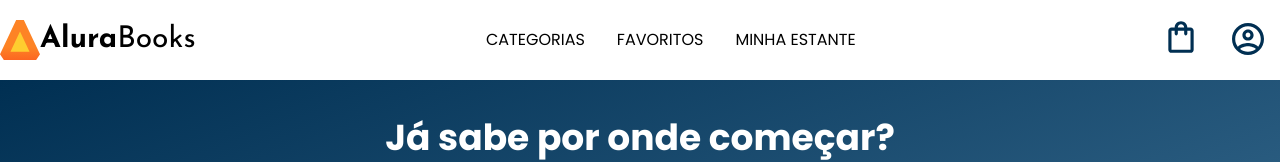
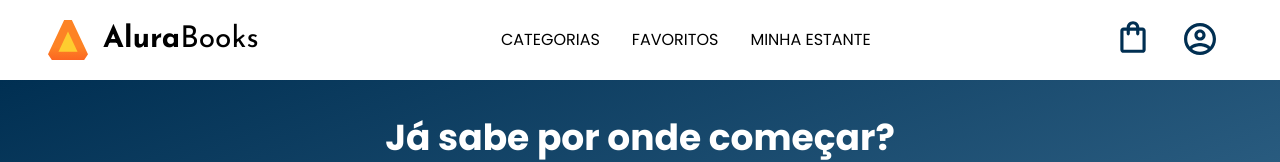
Before and after one commit to jptoldi/alurabooks, a plain HTML site: page index.html in a window 1280 px wide. Shown: the top 162 px of the page. Drawn offline with nearby package versions, Linux system fonts and the light colour scheme.

Commit message:
Projeto concluído v1.1

```diff
--- a/styles/header.css
+++ b/styles/header.css
@@ -111,6 +111,15 @@
 
 @media screen and (min-width: 1024px){
 
+
+    .cabecalho {
+
+        padding: 0 3em;
+
+    }
+
+
+
     .container__titulo, .container__titulo--negrito {
 
         font-family: var(--fonte-secundario);
@@ -122,6 +131,7 @@
 
         font-weight: 400;
         display: block;
+        padding: 0 0.5em;
 
     }
 
```
